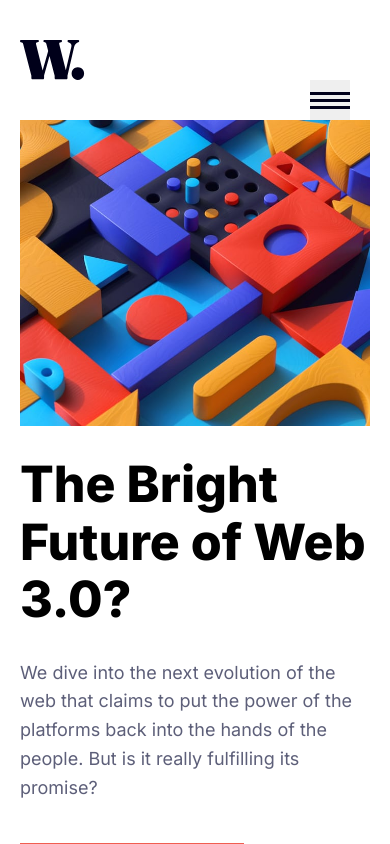
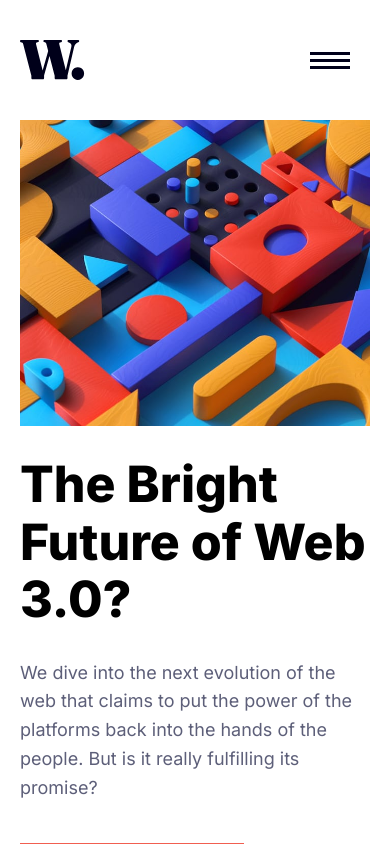
Before and after one commit to marcin10lw/news-page-react, a React (Create React App) app: page / in a window 390 px wide. Shown: the top 844 px of the page. Built offline with nearby package versions, Linux system fonts and the light colour scheme.

Commit message:
adjusted Hamburger positioning

```diff
--- a/src/Hamburger/styled.js
+++ b/src/Hamburger/styled.js
@@ -4,12 +4,13 @@ const Hamburger = styled.button`
   height: 40px;
   width: 40px;
   border: none;
+  background-color: transparent;
   background-image: url("./assets/images/icon-menu.svg");
   background-repeat: no-repeat;
   background-position: center;
   position: absolute;
   right: 20px;
-  top: 80px;
+  top: 40px;
   z-index: 2;
 
   ${({ showMenu }) =>
```
